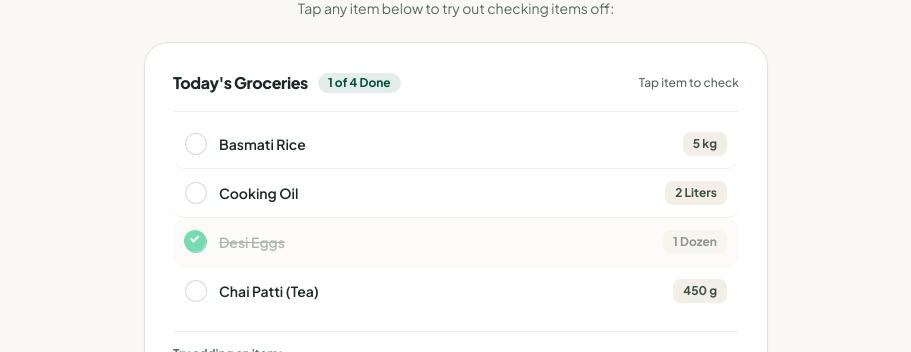
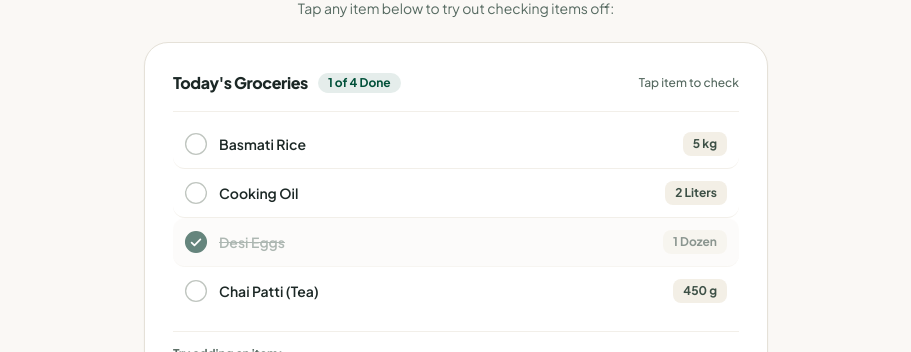
Before and after one commit to Mudassirbashir/YAAD, a React (Vite) app: page / in a window 1280 px wide. Shown: the part 1080-1432 px from the top of the page, without its empty margins (184-1095 px from the left). Built offline with nearby package versions, Linux system fonts and the light colour scheme; no server answers; the database is empty; a web font is replaced by a local one.

Commit message:
feat(ui): implement animated celebration checkbox
Refactor the completion checkbox styles and logic to include a pop animation and improved SVG rendering for a more polished interaction experience.

```diff
--- a/src/components/CelebrationCheckbox.tsx
+++ b/src/components/CelebrationCheckbox.tsx
@@ -12,11 +12,12 @@ export interface CelebrationCheckboxProps {
 
 /**
  * CelebrationCheckbox
- * Exact integration of the user's custom completion checkbox & celebration burst animation.
- * Features:
- * - Scalable container with 50% border radius
- * - Custom checkmark with smooth 0.3s cubic scaling & #20c580 background
- * - 50x50 celebratory polygon burst animation playing 'kfr-celebrate' once on incomplete -> completed
+ * Exact integration of the user's custom completion checkbox & animation:
+ * - Responsive container with rounded circular geometry
+ * - SVG vector with background circle (cx="17.8" cy="17.8" r="16.8"),
+ *   outer stroke circle (cx="17.8" cy="17.8" r="16.8"),
+ *   and smooth draw checkmark (polyline points="10.7,18.7 15.3,23.3 24.9,13.7")
+ * - 50x50 celebratory polygon burst animation playing on incomplete -> completed
  * - Retains normal completed checkmark state after animation finishes
  */
 export const CelebrationCheckbox: React.FC<CelebrationCheckboxProps> = ({
@@ -54,9 +55,6 @@ export const CelebrationCheckbox: React.FC<CelebrationCheckboxProps> = ({
 
   const shouldCelebrate = isJustCompleted || isPlayingCelebration;
 
-  // Calculate font-size so that 1.3em equals requested size (e.g. 24px / 1.3 ≈ 18.5px)
-  const computedFontSize = Math.round((size / 1.3) * 10) / 10;
-
   const handleClick = (e: React.MouseEvent) => {
     if (onClick) {
       onClick(e);
@@ -68,9 +66,10 @@ export const CelebrationCheckbox: React.FC<CelebrationCheckboxProps> = ({
 
   return (
     <label
-      className={`container yaad-celebrate-container ${isChecked ? 'is-checked' : ''} ${className}`}
+      className={`checkbox-wrapper yaad-checkbox-container container yaad-celebrate-container ${
+        isChecked ? 'is-checked' : ''
+      } ${shouldCelebrate ? 'is-celebrating' : ''} ${className}`}
       style={{
-        fontSize: `${computedFontSize}px`,
         width: `${size}px`,
         height: `${size}px`,
       }}
@@ -85,7 +84,16 @@ export const CelebrationCheckbox: React.FC<CelebrationCheckboxProps> = ({
         tabIndex={-1}
         aria-hidden="true"
       />
-      <div className="checkmark" />
+      <svg
+        className="checkbox-svg"
+        viewBox="0 0 35.6 35.6"
+        xmlns="http://www.w3.org/2000/svg"
+        aria-hidden="true"
+      >
+        <circle className="background" cx="17.8" cy="17.8" r="16.8" />
+        <circle className="stroke" cx="17.8" cy="17.8" r="16.8" />
+        <polyline className="check" points="10.7,18.7 15.3,23.3 24.9,13.7" />
+      </svg>
       {shouldCelebrate && (
         <svg
           key={isPlayingCelebration ? 'celebrating' : 'idle'}
--- a/src/index.css
+++ b/src/index.css
@@ -437,96 +437,122 @@ html[data-app-theme="rose"] {
   margin: 0;
 }
 
-.container.yaad-celebrate-container {
-  display: flex !important;
+/* Custom Animated SVG Completion Checkbox */
+.checkbox-wrapper,
+.yaad-checkbox-container {
+  display: inline-flex;
   justify-content: center;
   align-items: center;
   position: relative;
   cursor: pointer;
-  font-size: 20px;
   user-select: none;
   border-radius: 50%;
-  background-color: white;
-  width: 1.3em !important;
-  max-width: 1.3em !important;
-  height: 1.3em;
-  border: 1.8px solid #d8dbd6;
   box-sizing: border-box;
   flex-shrink: 0;
-  transition: border-color 0.25s ease, background-color 0.25s ease;
+  touch-action: manipulation;
+  transition: transform 0.2s cubic-bezier(0.175, 0.885, 0.32, 1.275);
 }
 
-.dark .container.yaad-celebrate-container {
-  background-color: #191c1a;
-  border-color: #404944;
+.checkbox-wrapper.is-celebrating,
+.yaad-checkbox-container.is-celebrating {
+  animation: yaad-checkbox-pop 0.38s cubic-bezier(0.175, 0.885, 0.32, 1.275);
 }
 
-/* Create a custom checkbox */
-.container .checkmark,
-.container.yaad-celebrate-container .checkmark {
-  position: absolute;
-  top: -1.8px;
-  left: -1.8px;
-  right: -1.8px;
-  bottom: -1.8px;
-  height: 1.3em;
-  width: 1.3em;
-  transition: transform .3s cubic-bezier(0.175, 0.885, 0.32, 1.275), background-color .3s;
-  transform: scale(0);
-  border-radius: 50%;
-  box-sizing: border-box;
+@keyframes yaad-checkbox-pop {
+  0% { transform: scale(1); }
+  35% { transform: scale(0.85); }
+  65% { transform: scale(1.12); }
+  100% { transform: scale(1); }
 }
 
-/* When the checkbox is checked, add a green background */
-.container input:checked ~ .checkmark,
-.container.is-checked .checkmark,
-.container.yaad-celebrate-container input:checked ~ .checkmark,
-.container.yaad-celebrate-container.is-checked .checkmark {
-  background-color: #20c580;
+/* Hide the default native checkbox input */
+.checkbox-wrapper input,
+.yaad-checkbox-container input {
+  position: absolute;
+  opacity: 0;
+  width: 0;
+  height: 0;
+  margin: 0;
+  padding: 0;
+  cursor: pointer;
+  pointer-events: none;
+}
+
+/* SVG Icon Container */
+.checkbox-wrapper .checkbox-svg,
+.yaad-checkbox-container .checkbox-svg {
+  width: 100%;
+  height: 100%;
+  display: block;
+  overflow: visible;
+}
+
+/* 1. Background Circle */
+.checkbox-wrapper .checkbox-svg .background,
+.yaad-checkbox-container .checkbox-svg .background {
+  fill: transparent;
+  transform-origin: 17.8px 17.8px;
+  transform: scale(0.88);
+  transition: fill 0.28s ease, transform 0.28s cubic-bezier(0.175, 0.885, 0.32, 1.275);
+}
+
+.checkbox-wrapper input:checked ~ .checkbox-svg .background,
+.checkbox-wrapper.is-checked .checkbox-svg .background,
+.yaad-checkbox-container input:checked ~ .checkbox-svg .background,
+.yaad-checkbox-container.is-checked .checkbox-svg .background {
+  fill: #003527;
   transform: scale(1);
 }
 
-.container.yaad-celebrate-container input:checked,
-.container.yaad-celebrate-container.is-checked {
-  border-color: #20c580;
+/* 2. Outer Stroke Circle */
+.checkbox-wrapper .checkbox-svg .stroke,
+.yaad-checkbox-container .checkbox-svg .stroke {
+  fill: none;
+  stroke: #c0c6c0;
+  stroke-width: 2.2;
+  stroke-linecap: round;
+  stroke-linejoin: round;
+  stroke-dasharray: 105.5;
+  stroke-dashoffset: 0;
+  transition: stroke 0.28s ease, stroke-dashoffset 0.35s ease;
 }
 
-/* Create the checkmark/indicator (hidden when not checked) */
-.container .checkmark:after,
-.container.yaad-celebrate-container .checkmark:after {
-  content: "";
-  position: absolute;
-  display: none;
+.dark .checkbox-wrapper .checkbox-svg .stroke,
+.dark .yaad-checkbox-container .checkbox-svg .stroke {
+  stroke: #535d56;
 }
 
-/* Show the checkmark when checked */
-.container input:checked ~ .checkmark:after,
-.container.is-checked .checkmark:after,
-.container.yaad-celebrate-container input:checked ~ .checkmark:after,
-.container.yaad-celebrate-container.is-checked .checkmark:after {
-  display: block;
+.checkbox-wrapper input:checked ~ .checkbox-svg .stroke,
+.checkbox-wrapper.is-checked .checkbox-svg .stroke,
+.yaad-checkbox-container input:checked ~ .checkbox-svg .stroke,
+.yaad-checkbox-container.is-checked .checkbox-svg .stroke {
+  stroke: #003527;
+  stroke-dashoffset: 0;
 }
 
-.container input:checked ~ .celebrate,
-.container.is-checked .celebrate,
-.container.yaad-celebrate-container input:checked ~ .celebrate,
-.container.yaad-celebrate-container.is-checked .celebrate {
-  display: block;
+/* 3. Checkmark Polyline */
+.checkbox-wrapper .checkbox-svg .check,
+.yaad-checkbox-container .checkbox-svg .check {
+  fill: none;
+  stroke: #ffffff;
+  stroke-width: 2.8;
+  stroke-linecap: round;
+  stroke-linejoin: round;
+  stroke-dasharray: 22;
+  stroke-dashoffset: 22;
+  transition: stroke-dashoffset 0.26s cubic-bezier(0.2, 0.8, 0.2, 1) 0.08s;
 }
 
-/* Style the checkmark/indicator */
-.container .checkmark:after,
-.container.yaad-celebrate-container .checkmark:after {
-  left: 0.45em;
-  top: 0.25em;
-  width: 0.30em;
-  height: 0.5em;
-  border: solid white;
-  border-width: 0 0.15em 0.15em 0;
-  transform: rotate(45deg);
-  box-sizing: border-box;
+.checkbox-wrapper input:checked ~ .checkbox-svg .check,
+.checkbox-wrapper.is-checked .checkbox-svg .check,
+.yaad-checkbox-container input:checked ~ .checkbox-svg .check,
+.yaad-checkbox-container.is-checked .checkbox-svg .check {
+  stroke-dashoffset: 0;
 }
 
+/* Celebratory Particle Burst */
+.checkbox-wrapper .celebrate,
+.yaad-checkbox-container .celebrate,
 .container .celebrate,
 .container.yaad-celebrate-container .celebrate {
   position: absolute;
@@ -534,9 +560,7 @@ html[data-app-theme="rose"] {
   left: 50%;
   translate: -50% -50%;
   transform-origin: center;
-  animation: kfr-celebrate .4s;
-  animation-fill-mode: forwards;
-  display: none;
+  animation: kfr-celebrate .4s forwards;
   stroke: #20c580;
   fill: #20c580;
   stroke-width: 2.2;
@@ -544,20 +568,48 @@ html[data-app-theme="rose"] {
   stroke-linejoin: round;
   pointer-events: none;
   overflow: visible;
+  z-index: 10;
 }
 
 @keyframes kfr-celebrate {
   0% {
     transform: scale(0);
   }
-
   50% {
     opacity: 1;
   }
-
   100% {
     transform: scale(1.2);
     opacity: 0;
     display: none;
   }
 }
+
+/* Legacy container & checkmark fallback support */
+.container.yaad-celebrate-container {
+  display: flex !important;
+  justify-content: center;
+  align-items: center;
+  position: relative;
+  cursor: pointer;
+  user-select: none;
+  border-radius: 50%;
+  box-sizing: border-box;
+  flex-shrink: 0;
+}
+
+.container .checkmark,
+.container.yaad-celebrate-container .checkmark {
+  position: relative;
+  height: 100%;
+  width: 100%;
+  transition: transform .3s cubic-bezier(0.175, 0.885, 0.32, 1.275), background-color .3s;
+  border-radius: 50%;
+  box-sizing: border-box;
+}
+
+.container input:checked ~ .checkmark,
+.container.is-checked .checkmark {
+  background-color: #003527;
+  transform: scale(1);
+}
```
